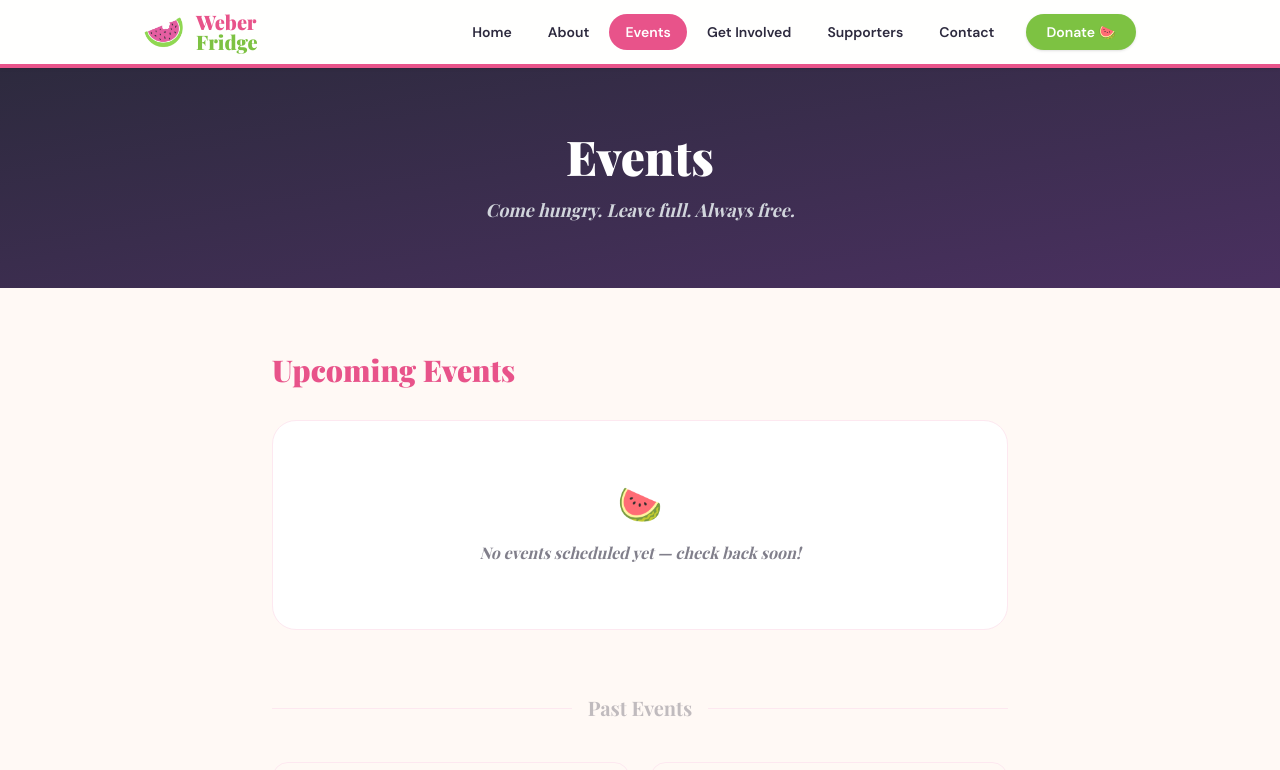
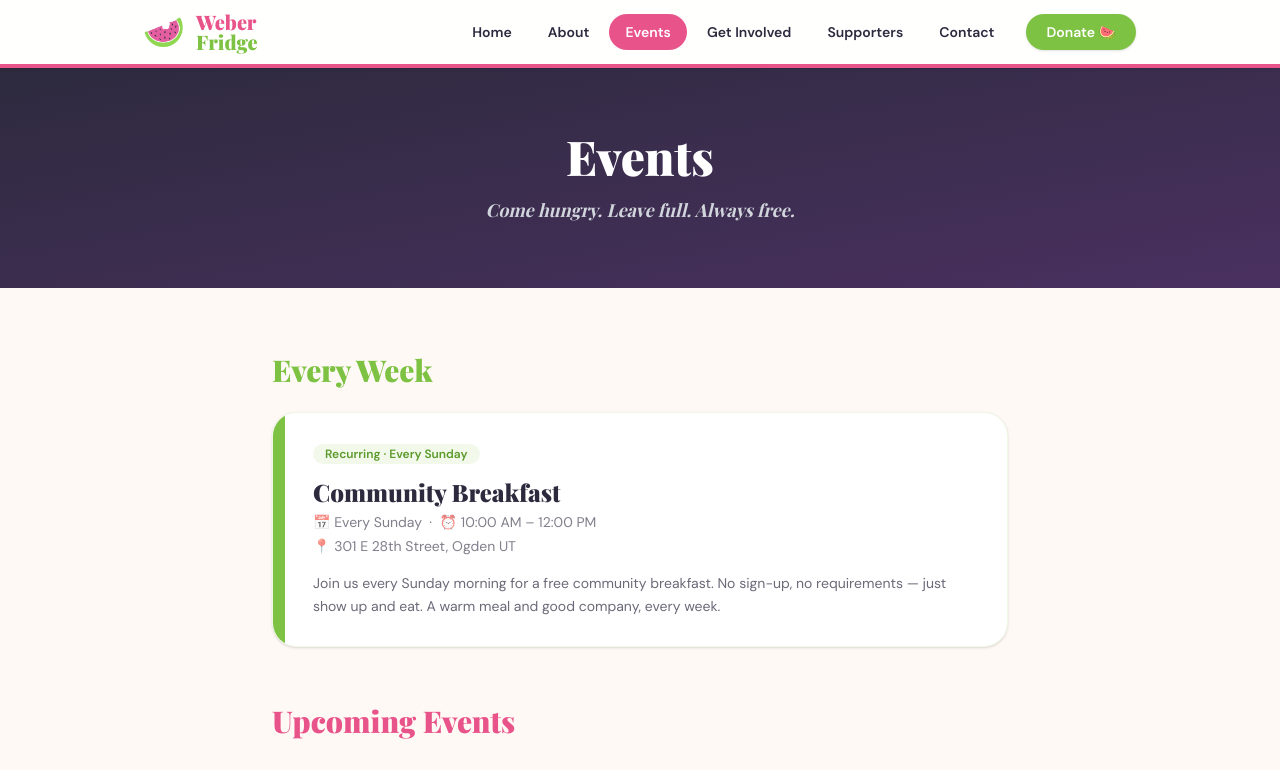
Before and after one commit to tylergleave/weberfridge, a SvelteKit app: page /events in a window 1280 px wide. Shown: the top 770 px of the page. Built offline with nearby package versions, Linux system fonts and the light colour scheme; a web font is replaced by a local one.

Commit message:
Weekly breakfst

```diff
--- a/src/routes/events/+page.svelte
+++ b/src/routes/events/+page.svelte
@@ -31,6 +31,19 @@
 </section>
 
 <section class="max-w-3xl mx-auto px-4 py-16">
+
+  <!-- Recurring events -->
+  <h2 class="font-display text-3xl font-black text-[#7DC242] mb-6">Every Week</h2>
+  <div class="bg-white rounded-3xl overflow-hidden shadow-sm border border-[#EEF8E4] flex flex-col sm:flex-row mb-14">
+    <div class="sm:w-3 flex-shrink-0 bg-[#7DC242]"></div>
+    <div class="p-7 flex-1">
+      <span class="inline-block px-3 py-0.5 rounded-full text-xs font-semibold bg-[#7DC242]/10 text-[#5A9A2A] mb-3">Recurring · Every Sunday</span>
+      <h3 class="font-display text-2xl font-black text-[#2D2A3E] mb-1">Community Breakfast</h3>
+      <p class="text-sm text-[#2D2A3E]/60 mb-1">📅 Every Sunday &nbsp;·&nbsp; ⏰ 10:00 AM – 12:00 PM</p>
+      <p class="text-sm text-[#2D2A3E]/60 mb-4">📍 301 E 28th Street, Ogden UT</p>
+      <p class="text-sm text-[#2D2A3E]/70 leading-relaxed">Join us every Sunday morning for a free community breakfast. No sign-up, no requirements — just show up and eat. A warm meal and good company, every week.</p>
+    </div>
+  </div>
 
   <h2 class="font-display text-3xl font-black text-[#E8538A] mb-8">Upcoming Events</h2>
 
```
